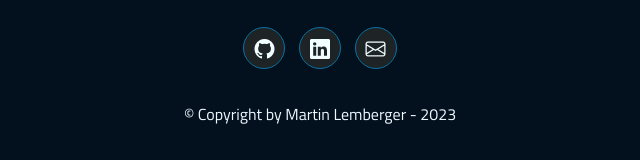
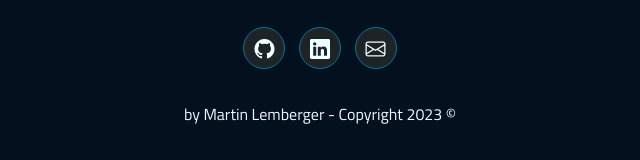
Before and after one commit to Marl8/Marl8.github.io, a plain HTML site: page index.html in a window 1280 px wide. Shown: the part 4014-4174 px from the top of the page, 320-960 px from the left. Drawn offline with nearby package versions, Linux system fonts and the light colour scheme; a web font is replaced by a local one.

Commit message:
commit 4

```diff
--- a/index.html
+++ b/index.html
@@ -333,7 +333,7 @@
                         <i class="bi bi-envelope"></i></a>
                 </div>
                 <div class="autor">
-                    &copy; Copyright by Martin Lemberger - 2023
+                    by Martin Lemberger - Copyright 2023 &copy;
                 </div>
             </footer>
         </section>
```
